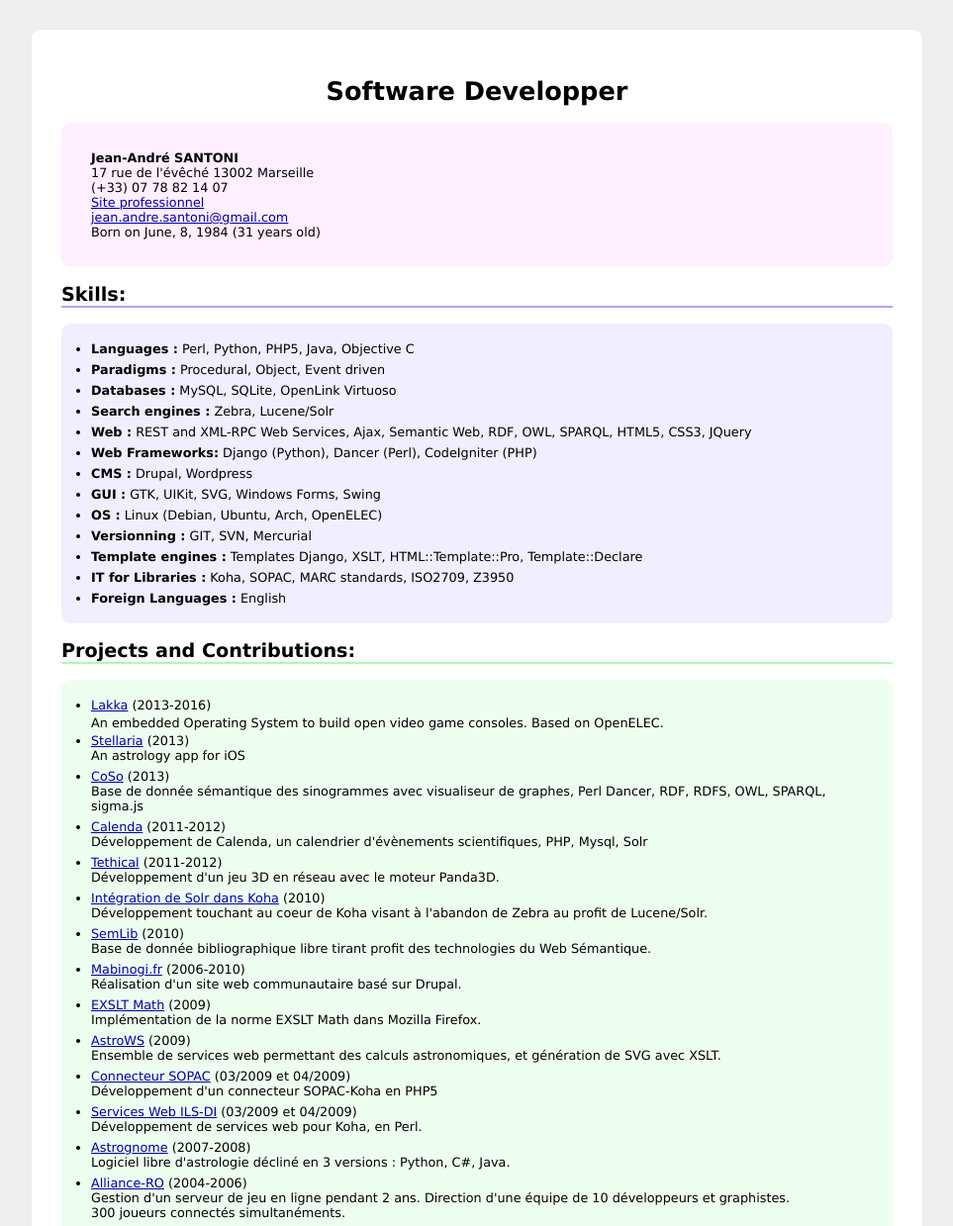
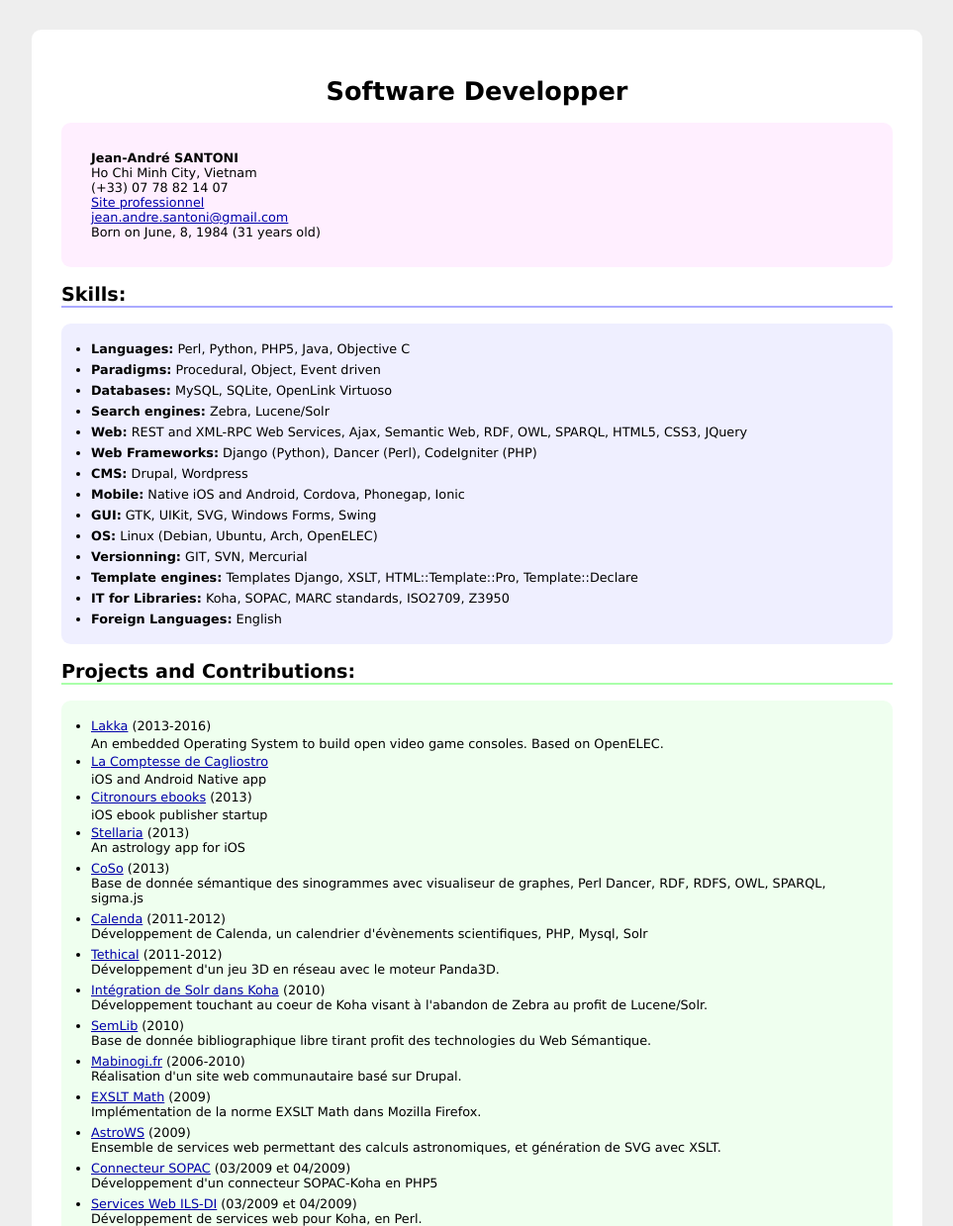
Before and after one commit to Kivutar/cv, a plain HTML site: page index.html in a window 1280 px wide. Shown: the top 1239 px of the page at 99% size, without its empty margins (158-1121 px from the left). Drawn offline with Linux system fonts and the light colour scheme.

Commit message:
Update index.html

```diff
--- a/index.html
+++ b/index.html
@@ -80,7 +80,7 @@
 			<h1>Software Developper</h1>
 			<div id="head">
 				<p><b>Jean-André SANTONI</b><br>
-				17 rue de l'évêché 13002 Marseille<br>
+				Ho Chi Minh City, Vietnam<br>
 				(+33) 07 78 82 14 07<br>
 				<a href="http://www.kivutar.me">Site professionnel</a><br>
 				<a href="mailto:jean.andre.santoni@gmail.com">jean.andre.santoni@gmail.com</a><br>
@@ -90,19 +90,20 @@
 			<div id="comp">
 				<h2>Skills:</h2>
 				<ul>
-					<li><b>Languages :</b> Perl, Python, PHP5, Java, Objective C</li>
-					<li><b>Paradigms :</b> Procedural, Object, Event driven</li>
-					<li><b>Databases :</b> MySQL, SQLite, OpenLink Virtuoso</li>
-					<li><b>Search engines :</b> Zebra, Lucene/Solr</li>
-					<li><b>Web :</b> REST and XML-RPC Web Services, Ajax, Semantic Web, RDF, OWL, SPARQL, HTML5, CSS3, JQuery</li>
+					<li><b>Languages:</b> Perl, Python, PHP5, Java, Objective C</li>
+					<li><b>Paradigms:</b> Procedural, Object, Event driven</li>
+					<li><b>Databases:</b> MySQL, SQLite, OpenLink Virtuoso</li>
+					<li><b>Search engines:</b> Zebra, Lucene/Solr</li>
+					<li><b>Web:</b> REST and XML-RPC Web Services, Ajax, Semantic Web, RDF, OWL, SPARQL, HTML5, CSS3, JQuery</li>
 					<li><b>Web Frameworks:</b> Django (Python), Dancer (Perl), CodeIgniter (PHP)</li>
-					<li><b>CMS :</b> Drupal, Wordpress</li>
-					<li><b>GUI :</b> GTK, UIKit, SVG, Windows Forms, Swing</li>
-					<li><b>OS :</b> Linux (Debian, Ubuntu, Arch, OpenELEC)</li>
-					<li><b>Versionning :</b> GIT, SVN, Mercurial</li>
-					<li><b>Template engines :</b> Templates Django, XSLT, HTML::Template::Pro, Template::Declare</li>
-					<li><b>IT for Libraries :</b> Koha, SOPAC, MARC standards, ISO2709, Z3950</li>
-					<li><b>Foreign Languages :</b> English</li>
+					<li><b>CMS:</b> Drupal, Wordpress</li>
+					<li><b>Mobile:</b> Native iOS and Android, Cordova, Phonegap, Ionic</li>
+					<li><b>GUI:</b> GTK, UIKit, SVG, Windows Forms, Swing</li>
+					<li><b>OS:</b> Linux (Debian, Ubuntu, Arch, OpenELEC)</li>
+					<li><b>Versionning:</b> GIT, SVN, Mercurial</li>
+					<li><b>Template engines:</b> Templates Django, XSLT, HTML::Template::Pro, Template::Declare</li>
+					<li><b>IT for Libraries:</b> Koha, SOPAC, MARC standards, ISO2709, Z3950</li>
+					<li><b>Foreign Languages:</b> English</li>
 				</ul>
 			</div>
 
@@ -111,6 +112,10 @@
 				<ul>
 					<li><a href="http://www.lakka.tv">Lakka</a> (2013-2016)</li>
 					An embedded Operating System to build open video game consoles. Based on OpenELEC.
+					<li><a href="https://www.youtube.com/watch?v=lsZ5mHgufvI">La Comptesse de Cagliostro</a></li>
+					iOS and Android Native app
+					<li><a href="https://vimeo.com/citronours">Citronours ebooks</a> (2013)</li>
+					iOS ebook publisher startup
 					<li><a href="http://www.stellaria.fr">Stellaria</a> (2013)<br>
 					An astrology app for iOS</li>
 					<li><a href="https://github.com/Kivutar/semantica">CoSo</a> (2013)<br>
```
